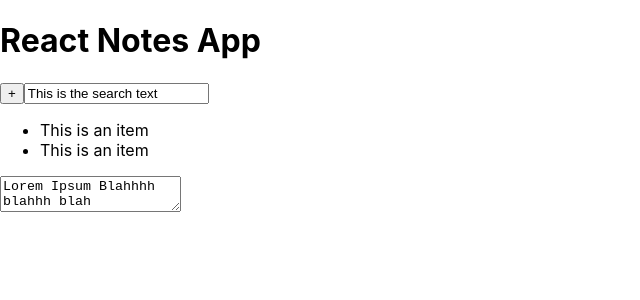
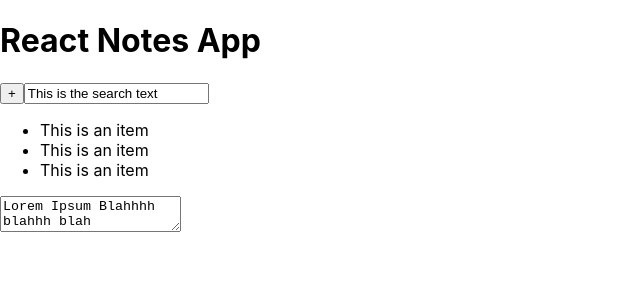
Before and after one commit to tariktabakovic/react-notes-app, a React (Create React App) app: page / in a window 1280 px wide. Shown: the top 300 px of the page, without its empty margins (0-640 px from the left). Built offline with nearby package versions, Linux system fonts and the light colour scheme.

Commit message:
maps users notes to NoteList component

```diff
--- a/src/NotesApp.js
+++ b/src/NotesApp.js
@@ -8,7 +8,24 @@ class NotesApp extends React.Component{
     constructor(props){
         super(props);
         this.state= {
-            searchText: 'This is the search text'
+            searchText: 'This is the search text',
+            notes: [
+                {
+                    id: 'a1',
+                    title: 'first note',
+                    copy: 'la la la'
+                },
+                {
+                    id: 'b2',
+                    title: 'first note',
+                    copy: 'ba ba ba'
+                },
+                {
+                    id: 'c3',
+                    title: 'first note',
+                    copy: 'ha ha ha'
+                }
+            ]
         };
     }
     render(){
@@ -17,9 +34,10 @@ class NotesApp extends React.Component{
                 <h1>React Notes App</h1>
                 <NewNote />
                 <SearchBar
-                handleChange= {this._setSearchText}
-                text={this.state.searchText}/>
-                <NotesList />
+                    handleChange= {this._setSearchText}
+                    text={this.state.searchText}/>
+                <NotesList
+                    notes={this.state.notes}/>
                 <NoteEditor />
             </div>
         )
--- a/src/NotesList.js
+++ b/src/NotesList.js
@@ -1,13 +1,22 @@
 import React from 'react';
 import NotesListItem from './NotesListItem';
 
-function NotesList(){
+// notes is the prop
+function NotesList({
+    notes
+}){
     return (
         <ul>
-            <NotesListItem/>
-            <NotesListItem/>
+            {
+                notes.map(note => (
+                <NotesListItem
+                title={note.title}
+                id={note.id}
+                key={note.id}
+                />))
+            }
         </ul>
-    )
+    );
 }
 
 export default NotesList;
```
